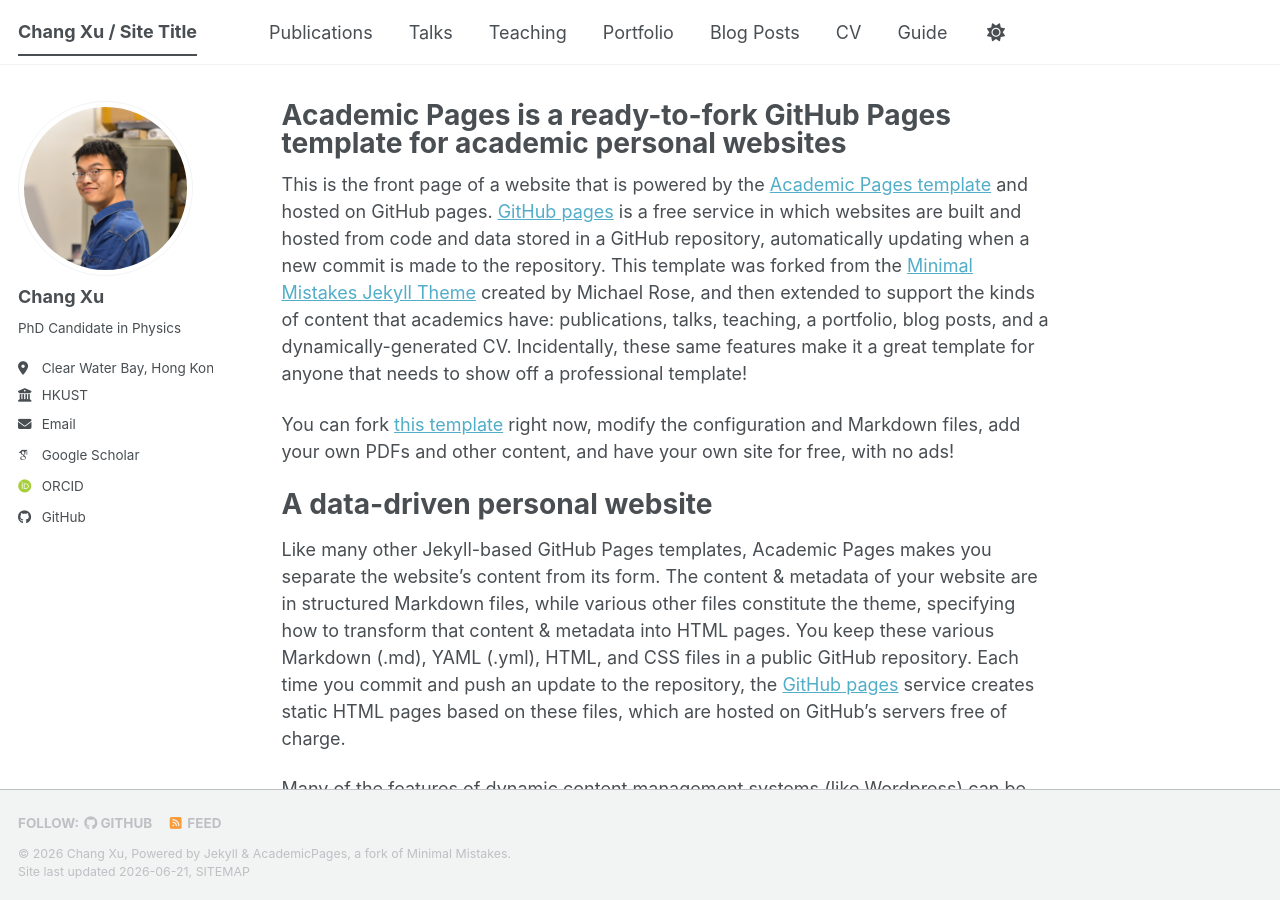
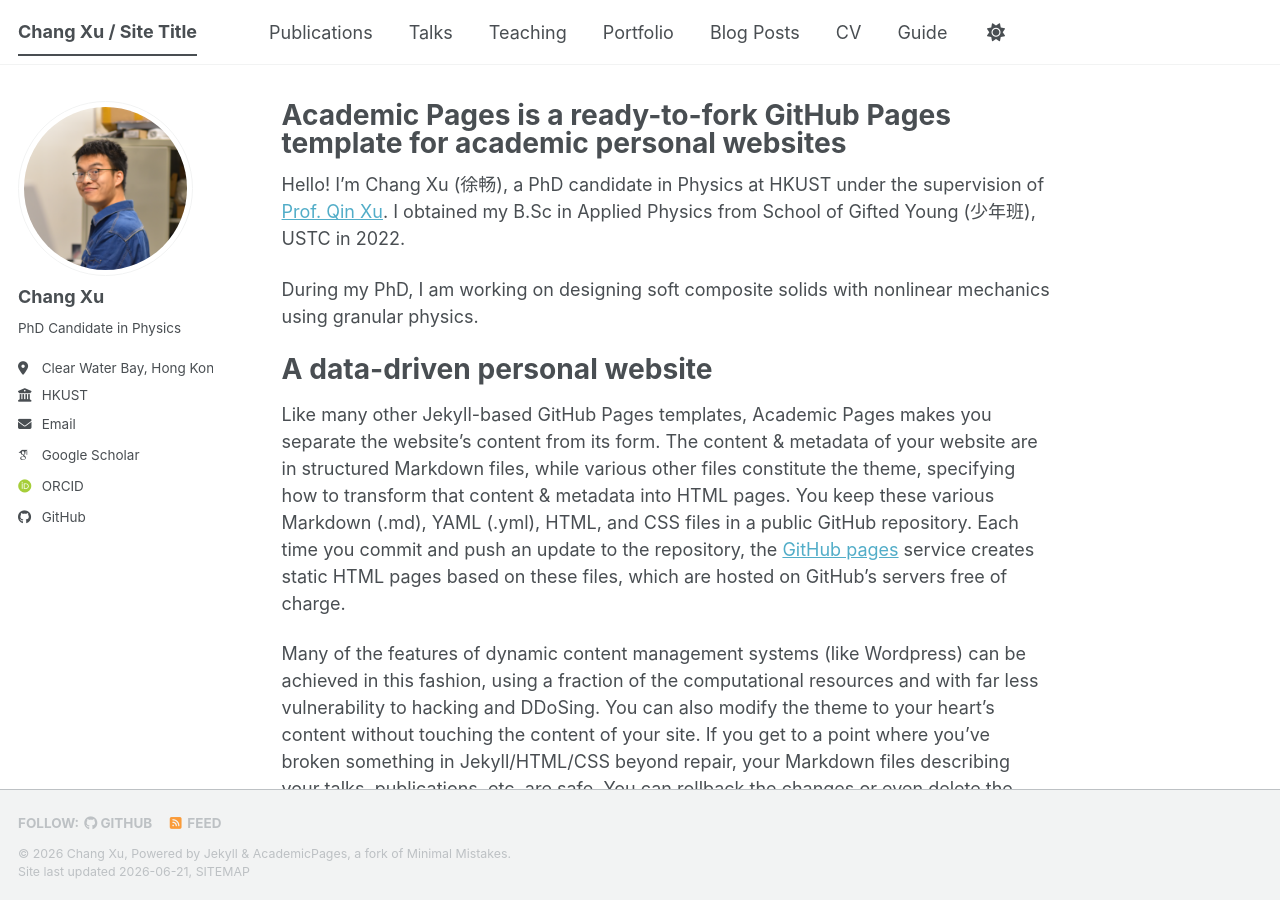
Before and after one commit to changxu216/changxu216.github.io, a Jekyll site: the page built from _pages/about.md, in a window 1280 px wide and 900 px high. Built offline with Jekyll 4.4.1, drawn with Linux system fonts in a browser that asks for light colours; some web fonts are replaced; a script bundle is joined from its source files by our own code; library files that are not in the unit come from our copies.

Commit message:
Update about.md

```diff
--- a/_pages/about.md
+++ b/_pages/about.md
@@ -6,10 +6,12 @@
   - /about/
   - /about.html
 ---
+Hello! I’m Chang Xu (徐畅), a PhD candidate in Physics at HKUST under the supervision of [Prof. Qin Xu](https://softmat-hkust.org/). I obtained my B.Sc in Applied Physics from School of Gifted Young (少年班), USTC in 2022.
 
-This is the front page of a website that is powered by the [Academic Pages template](https://github.com/academicpages/academicpages.github.io) and hosted on GitHub pages. [GitHub pages](https://pages.github.com) is a free service in which websites are built and hosted from code and data stored in a GitHub repository, automatically updating when a new commit is made to the repository. This template was forked from the [Minimal Mistakes Jekyll Theme](https://mmistakes.github.io/minimal-mistakes/) created by Michael Rose, and then extended to support the kinds of content that academics have: publications, talks, teaching, a portfolio, blog posts, and a dynamically-generated CV. Incidentally, these same features make it a great template for anyone that needs to show off a professional template!
+During my PhD, I am working on designing soft composite solids with nonlinear mechanics using granular physics.
 
- You can fork [this template](https://github.com/academicpages/academicpages.github.io) right now, modify the configuration and Markdown files, add your own PDFs and other content, and have your own site for free, with no ads!
+
+
 
 A data-driven personal website
 ======
```
